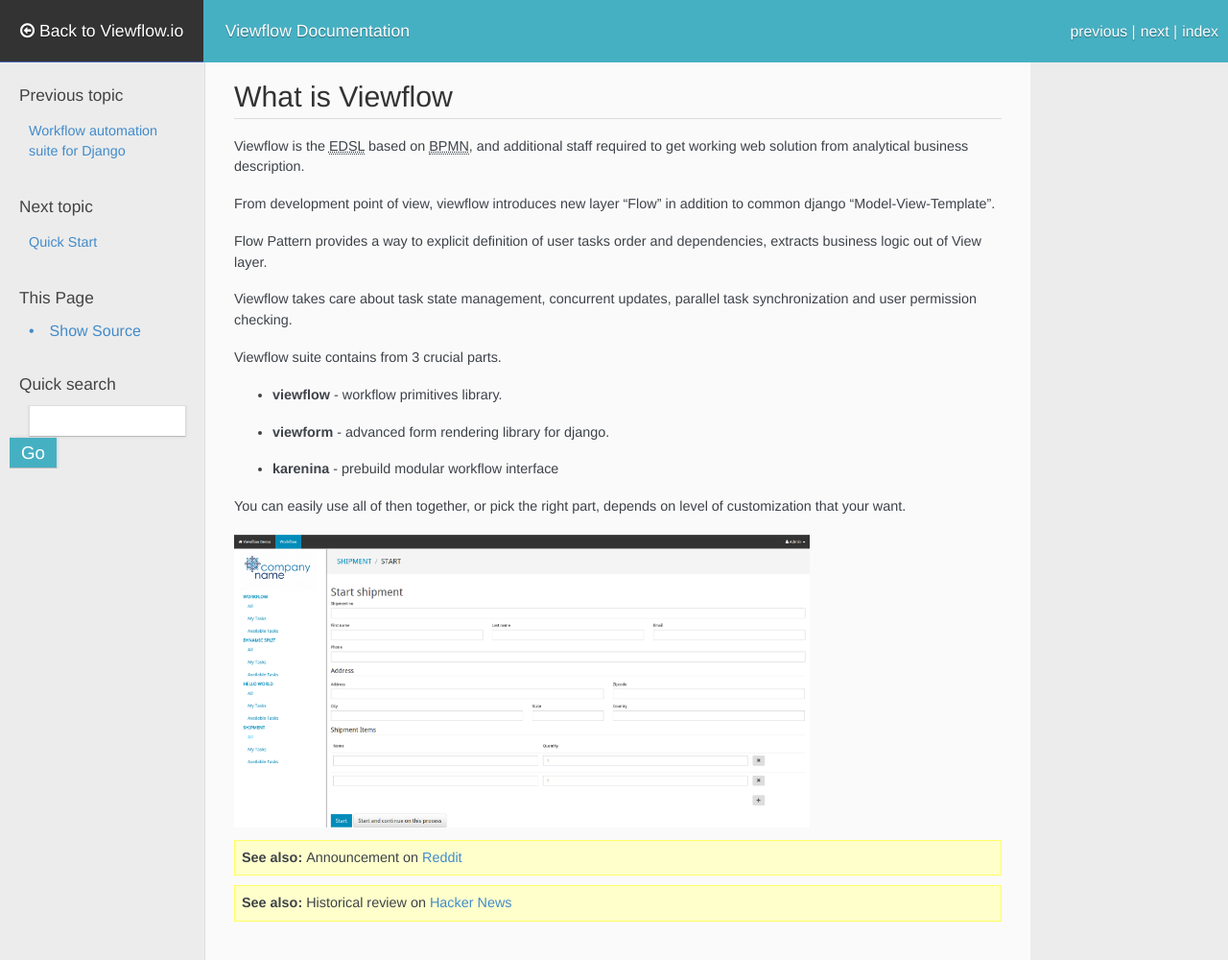
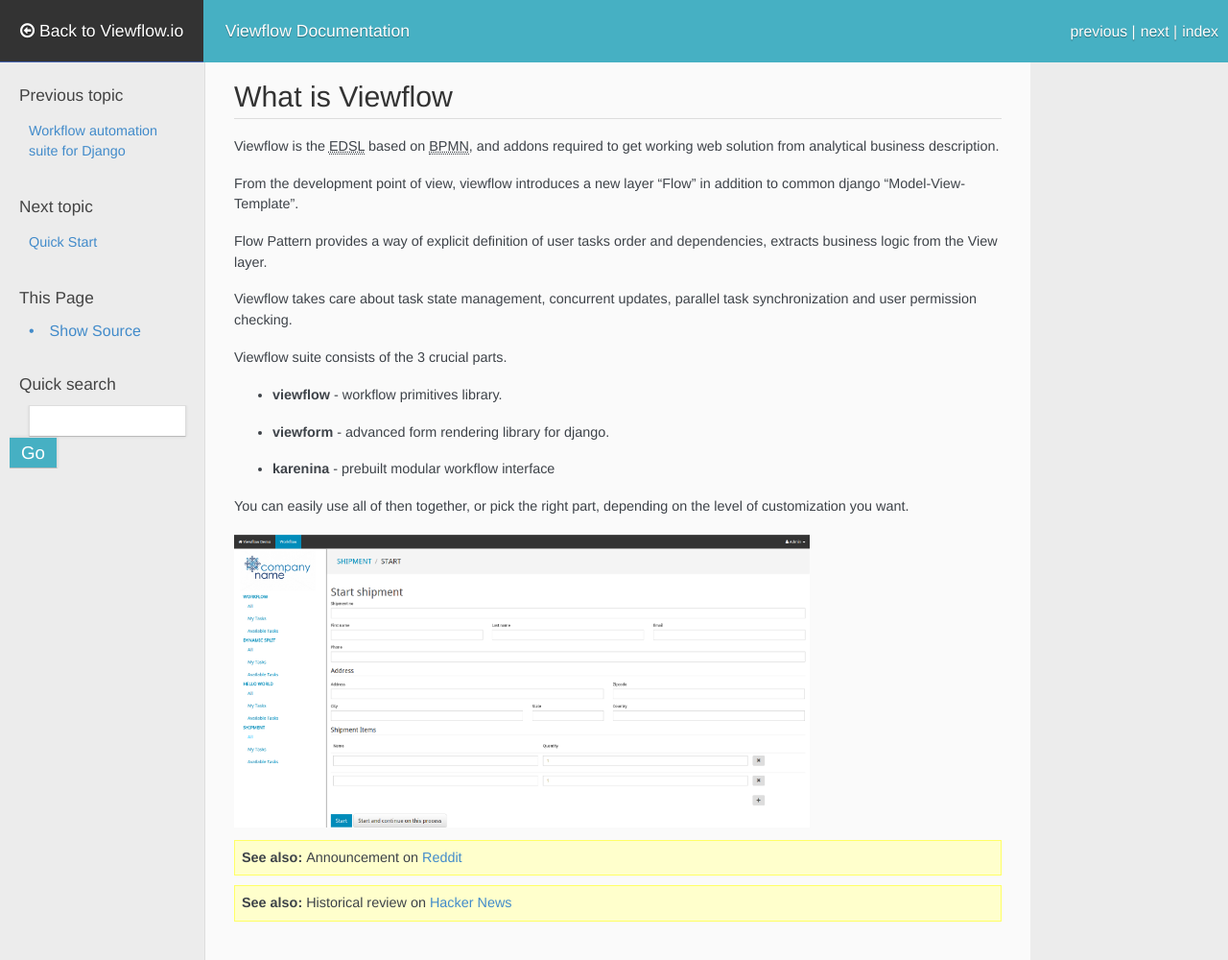
Before and after one commit to kmmbvnr/viewflow-docs-v1, a Sphinx documentation site: the page built from docs/introduction.rst, in a window 1280 px wide and 1000 px high. Shown: the whole window at 96% size. Built offline with Sphinx 7.4.7, drawn with Linux system fonts in a browser that asks for light colours; nearby versions of some CDN libraries; some web fonts are replaced.

Commit message:
fixed grammar

```diff
--- a/docs/introduction.rst
+++ b/docs/introduction.rst
@@ -3,27 +3,26 @@
 ================
 
 Viewflow is the :abbr:`EDSL (Embedded Domain Specific Language)` based
-on :abbr:`BPMN (Business Process Model and Notation)`, and additional
-staff required to get working web solution from analytical business
+on :abbr:`BPMN (Business Process Model and Notation)`, and addons required to get working web solution from analytical business
 description.
 
-From development point of view, viewflow introduces new layer "Flow"
+From the development point of view, viewflow introduces a new layer "Flow"
 in addition to common django "Model-View-Template".
 
-Flow Pattern provides a way to explicit definition of user tasks order
-and dependencies, extracts business logic out of View layer.
+Flow Pattern provides a way of explicit definition of user tasks order
+and dependencies, extracts business logic from the View layer.
 
 Viewflow takes care about task state management, concurrent updates,
 parallel task synchronization and user permission checking.
 
-Viewflow suite contains from 3 crucial parts.
+Viewflow suite consists of the 3 crucial parts.
 
 * **viewflow** - workflow primitives library.
 * **viewform** - advanced form rendering library for django.
-* **karenina** - prebuild modular workflow interface
+* **karenina** - prebuilt modular workflow interface
 
-You can easily use all of then together, or pick the right part, depends
-on level of customization that your want.
+You can easily use all of then together, or pick the right part, depending
+on the level of customization you want.
 
 .. image:: _static/Karenina.png
    :width: 600px
```
